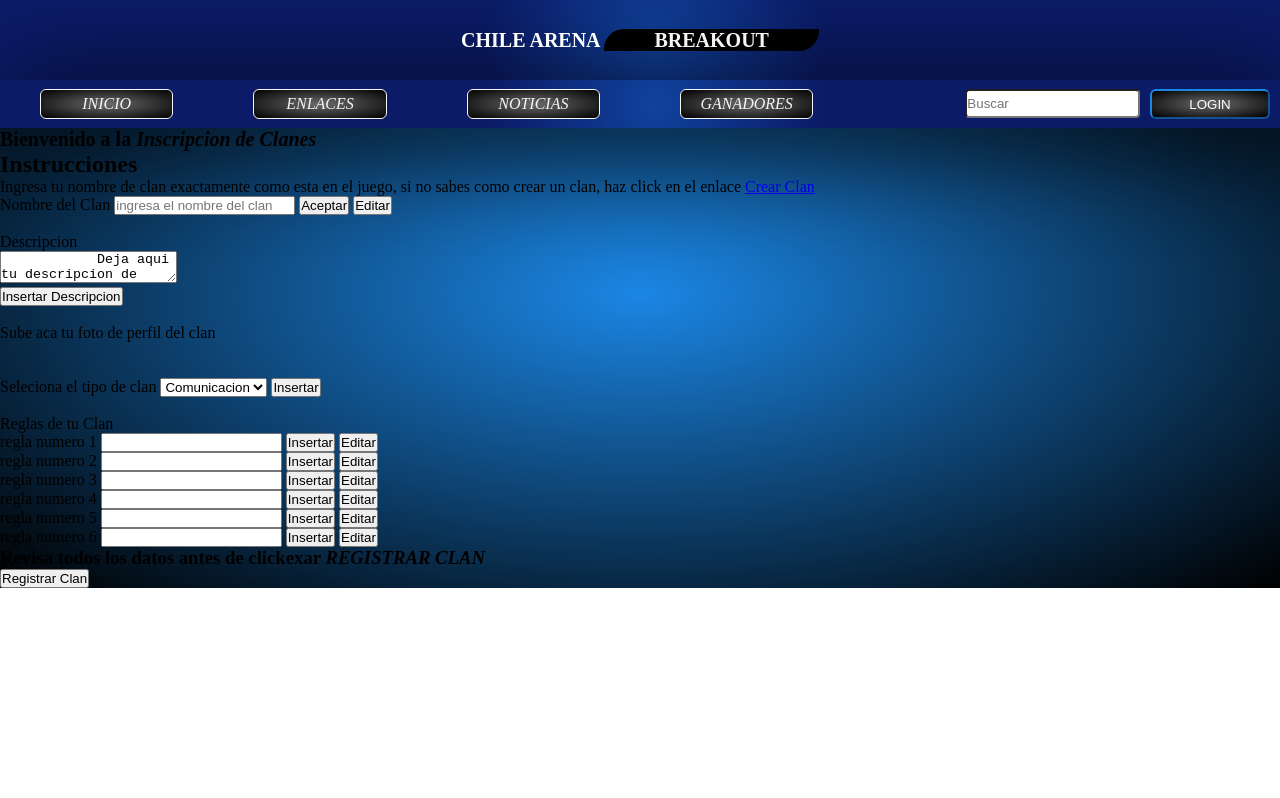
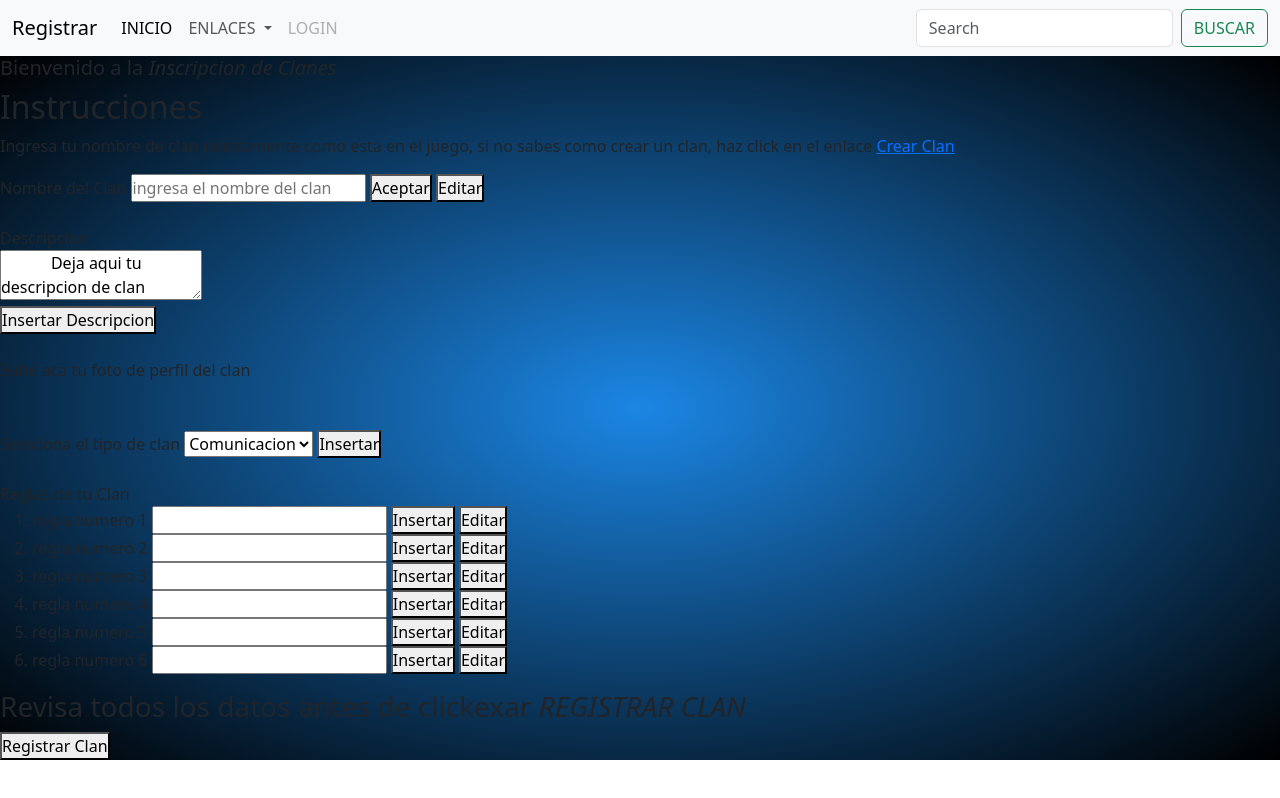
Before and after one commit to KomodoRei/ArenaBreakout, a plain HTML site: page pages/registrarClan.html in a window 1280 px wide. Drawn offline with nearby package versions, Linux system fonts and the light colour scheme.

Commit message:
clanes modificaiones

```diff
--- a/pages/registrarClan.html
+++ b/pages/registrarClan.html
@@ -4,34 +4,63 @@
 <head>
     <meta charset="UTF-8">
     <meta name="viewport" content="width=device-width, initial-scale=1.0">
+    <link href="https://cdn.jsdelivr.net/npm/bootstrap@5.3.2/dist/css/bootstrap.min.css" rel="stylesheet"
+        integrity="sha384-T3c6CoIi6uLrA9TneNEoa7RxnatzjcDSCmG1MXxSR1GAsXEV/Dwwykc2MPK8M2HN" crossorigin="anonymous">
     <link rel="stylesheet" href="/css/estilos.css">
     <title>Registrar tu Clan</title>
 </head>
 
 <body>
-    <main>
-        <div class="title">
-            <h1>CHILE<span> ARENA <span class="bluePrint">BREAKOUT</span></span></h1>
-        </div>
-        <div class="link-container">
-            <a href="index.html">INICIO</a>
-            <a href="">ENLACES</a>
-            <a href="/pages/news.html">NOTICIAS</a>
-            <a href="">GANADORES</a>
-            <div class="search-and-button">
-                <input type="text" placeholder="Buscar">
-                <button>LOGIN</button>
+        <!-- <header>
+            <div class="title">
+                <h1>CHILE<span> ARENA <span class="bluePrint">BREAKOUT</span></span></h1>
+            </div>
+        </header> -->
+    <nav class="navbar navbar-expand-lg bg-body-tertiary">
+        <div class="container-fluid">
+            <a class="navbar-brand" href="#">Registrar</a>
+            <button class="navbar-toggler" type="button" data-bs-toggle="collapse"
+                data-bs-target="#navbarSupportedContent" aria-controls="navbarSupportedContent" aria-expanded="false"
+                aria-label="Toggle navigation">
+                <span class="navbar-toggler-icon"></span>
+            </button>
+            <div class="collapse navbar-collapse" id="navbarSupportedContent">
+                <ul class="navbar-nav me-auto mb-2 mb-lg-0">
+                    <li class="nav-item">
+                        <a class="nav-link active" aria-current="page" href="#">INICIO</a>
+                    </li>
+                    <li class="nav-item dropdown">
+                        <a class="nav-link dropdown-toggle" href="#" role="button" data-bs-toggle="dropdown"
+                            aria-expanded="false">
+                            ENLACES
+                        </a>
+                        <ul class="dropdown-menu">
+                            <li><a class="dropdown-item" href="#">NOTICIAS</a></li>
+                            <li><a class="dropdown-item" href="#">GANADORES</a></li>
+                            <li>
+                                <hr class="dropdown-divider">
+                            </li>
+                            <li><a class="dropdown-item" href="#">AQUI</a></li>
+                        </ul>
+                    </li>
+                    <li class="nav-item">
+                        <a class="nav-link disabled" aria-disabled="true">LOGIN</a>
+                    </li>
+                </ul>
+                <form class="d-flex" role="search">
+                    <input class="form-control me-2" type="search" placeholder="Search" aria-label="Search">
+                    <button class="btn btn-outline-success" type="submit">BUSCAR</button>
+                </form>
             </div>
         </div>
+    </nav>
+    <main>
         <h1>Bienvenido a la <em>Inscripcion de Clanes</em></h1>
-
         <h2>Instrucciones</h2>
-
         <p>
             Ingresa tu nombre de clan exactamente como esta en el juego, si no sabes como
             crear un clan, haz click en el enlace <a href="crearClan.html">Crear Clan</a>
         </p>
-
         <form action="registro-clan" method="post">
             <label for="">Nombre del Clan</label>
             <input type="text" name="nomClan" id="nomClan" placeholder="ingresa el nombre del clan">
@@ -128,5 +157,8 @@
         </form>
     </main>
 </body>
+<script src="https://cdn.jsdelivr.net/npm/bootstrap@5.3.2/dist/js/bootstrap.bundle.min.js"
+    integrity="sha384-C6RzsynM9kWDrMNeT87bh95OGNyZPhcTNXj1NW7RuBCsyN/o0jlpcV8Qyq46cDfL"
+    crossorigin="anonymous"></script>
 
 </html>
```
Also changed, not shown: pages/crearClan.html (+2 -0 lines).
